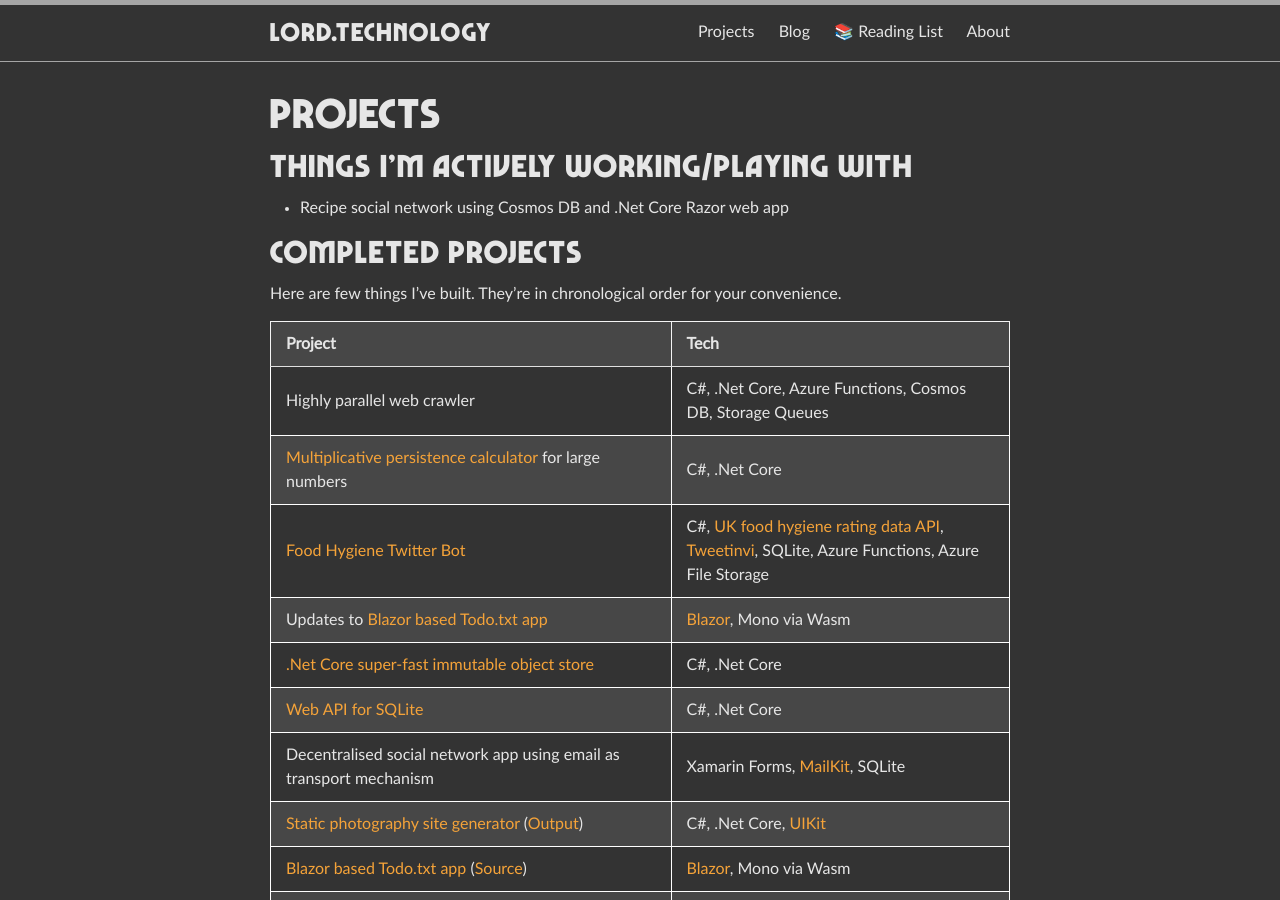
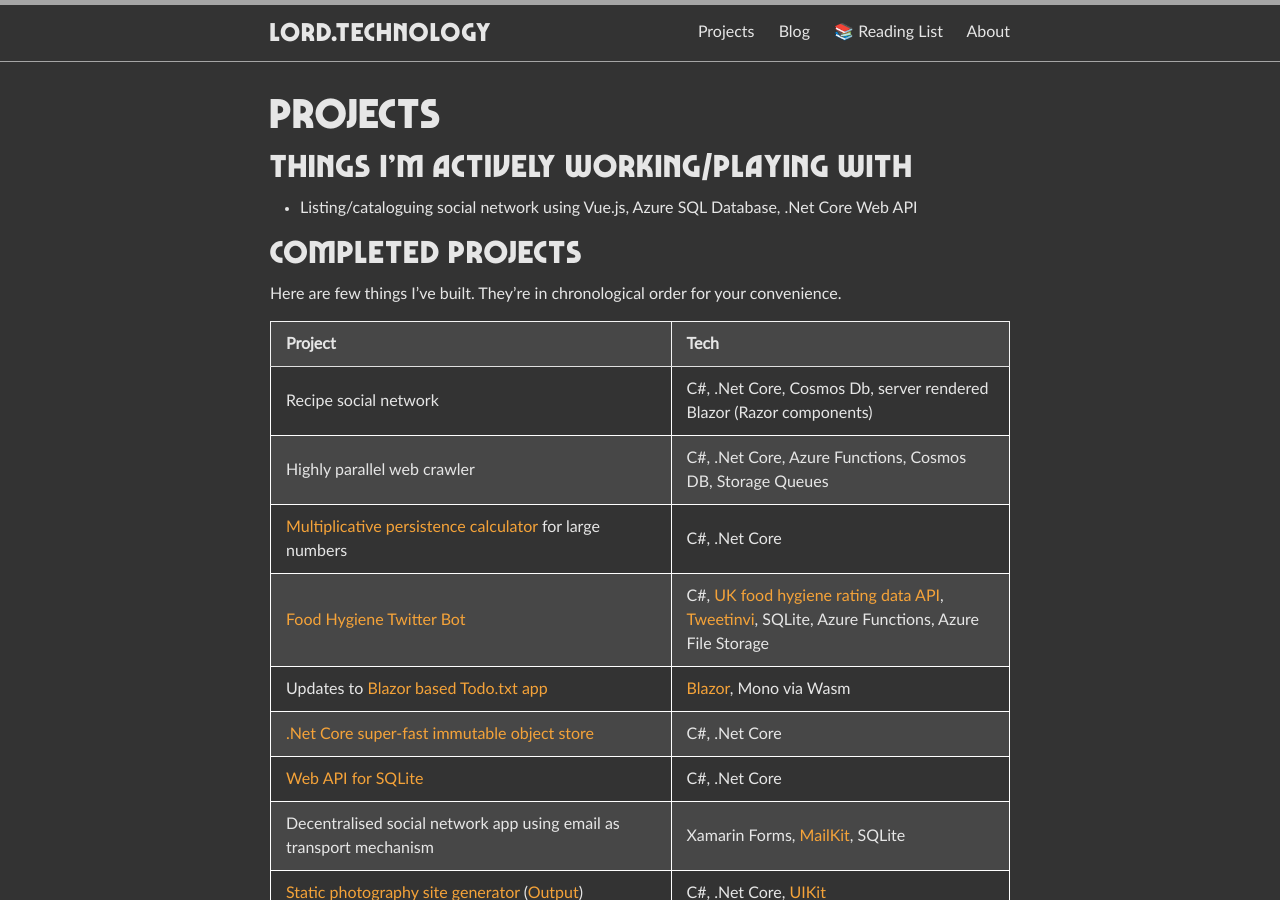
Before and after one commit to jamie-lord/Lord.technology, a Jekyll site: the page built from projects.md, in a window 1280 px wide and 900 px high. Built offline with Jekyll 4.4.1, drawn with Linux system fonts in a browser that asks for light colours.

Commit message:
Updated project page

```diff
--- a/projects.md
+++ b/projects.md
@@ -1,12 +1,12 @@
 ---
 layout: page
 title:  "Projects"
-date:   2019-04-30 10:30:00 +0000
+date:   2019-06-20 20:00:00 +0000
 permalink: /projects
 ---
 ## Things I'm actively working/playing with
 
-* Recipe social network using Cosmos DB and .Net Core Razor web app
+* Listing/cataloguing social network using Vue.js, Azure SQL Database, .Net Core Web API
 
 ## Completed projects
 
@@ -14,6 +14,7 @@
 
 |Project|Tech|
 |:---|:---|
+|Recipe social network|C#, .Net Core, Cosmos Db, server rendered Blazor (Razor components)|
 |Highly parallel web crawler|C#, .Net Core, Azure Functions, Cosmos DB, Storage Queues|
 |[Multiplicative persistence calculator](https://github.com/jamie-lord/Multiplicative-Persistence) for large numbers|C#, .Net Core|
 |[Food Hygiene Twitter Bot](https://twitter.com/FoodHygieneBot)|C#, [UK food hygiene rating data API](http://ratings.food.gov.uk/open-data/en-GB), [Tweetinvi](https://github.com/linvi/tweetinvi), SQLite, Azure Functions, Azure File Storage|
```
